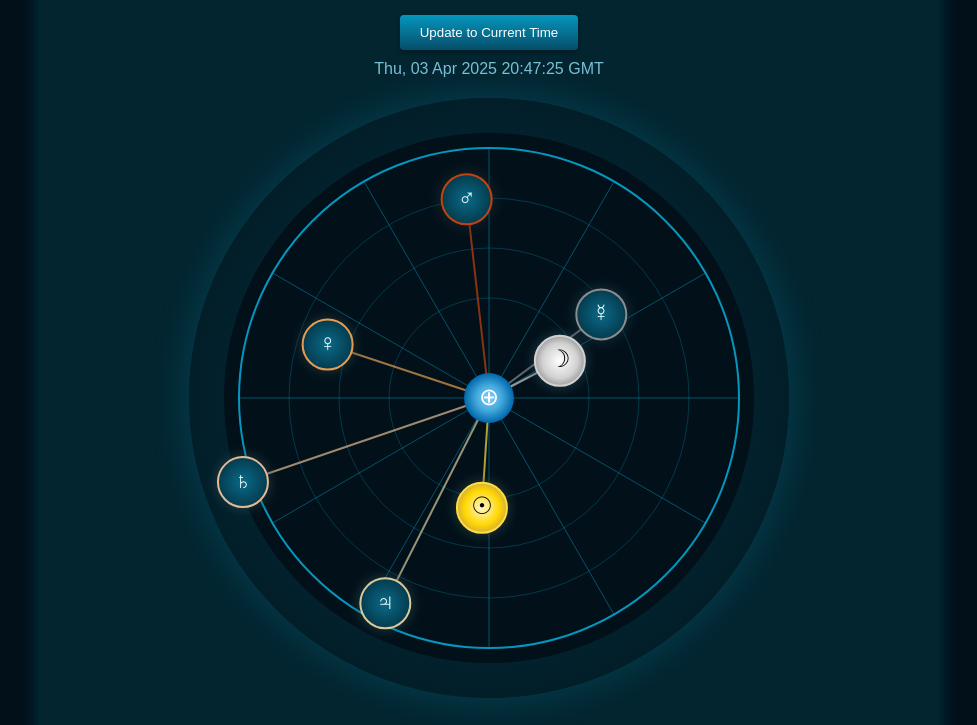
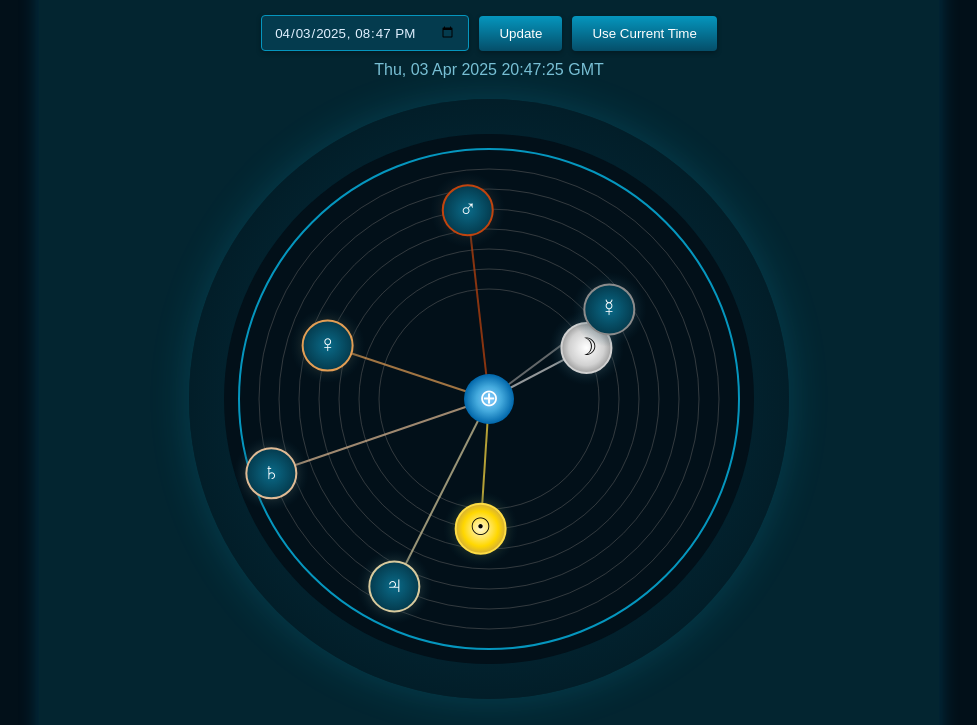
Before and after one commit to gulley/Birth-Sky, a plain HTML site: page index.html in a window 1280 px wide. Shown: the part 113-838 px from the top of the page, without its empty margins (151-1128 px from the left). Drawn offline with Linux system fonts and the light colour scheme.

Commit message:
Cleaning up graphics

```diff
--- a/index.html
+++ b/index.html
@@ -10,7 +10,11 @@
     <div class="container">
         <h1>Birth Sky</h1>
         <div class="controls">
-            <button id="update-btn">Update to Current Time</button>
+            <div class="date-time-controls">
+                <input type="datetime-local" id="date-picker" class="date-picker">
+                <button id="update-btn">Update</button>
+                <button id="current-time-btn">Use Current Time</button>
+            </div>
             <span id="current-time"></span>
         </div>
         <div class="canvas-container">
--- a/script.js
+++ b/script.js
@@ -7,7 +7,7 @@ const CELESTIAL_OBJECTS = {
         phaseOffset: 15,
         eccentricity: 0.0549,
         color: '#d1d1d1',
-        radius: 80
+        radius: 110
     },
     'sun': {
         symbol: '☉',
@@ -16,7 +16,7 @@ const CELESTIAL_OBJECTS = {
         phaseOffset: 0,
         eccentricity: 0.0167,
         color: '#ffdd44',
-        radius: 110
+        radius: 130
     },
     'mercury': {
         symbol: '☿',
@@ -25,7 +25,7 @@ const CELESTIAL_OBJECTS = {
         phaseOffset: 25,
         eccentricity: 0.21,
         color: '#8c8c8c',
-        radius: 140
+        radius: 150
     },
     'venus': {
         symbol: '♀',
@@ -43,7 +43,7 @@ const CELESTIAL_OBJECTS = {
         phaseOffset: 120,
         eccentricity: 0.09,
         color: '#c1440e',
-        radius: 200
+        radius: 190
     },
     'jupiter': {
         symbol: '♃',
@@ -52,7 +52,7 @@ const CELESTIAL_OBJECTS = {
         phaseOffset: 65,
         eccentricity: 0.05,
         color: '#d8ca9d',
-        radius: 230
+        radius: 210
     },
     'saturn': {
         symbol: '♄',
@@ -61,7 +61,7 @@ const CELESTIAL_OBJECTS = {
         phaseOffset: 210,
         eccentricity: 0.06,
         color: '#e0bb95',
-        radius: 260
+        radius: 230
     }
 };
 
@@ -76,8 +76,29 @@ document.addEventListener('DOMContentLoaded', function() {
     centerY = canvas.height / 2;
     maxRadius = Math.min(centerX, centerY) - 50;
 
-    // Update button
-    document.getElementById('update-btn').addEventListener('click', updateCelestialPositions);
+    // Initialize date picker with current date and time
+    const now = new Date();
+    const dateString = now.toISOString().slice(0, 16); // Format: YYYY-MM-DDThh:mm
+    document.getElementById('date-picker').value = dateString;
+
+    // Update button - use selected date
+    document.getElementById('update-btn').addEventListener('click', function() {
+        const dateInput = document.getElementById('date-picker').value;
+        if (dateInput) {
+            const selectedDate = new Date(dateInput);
+            updateCelestialPositions(selectedDate);
+        } else {
+            updateCelestialPositions();
+        }
+    });
+
+    // Current time button - use current time
+    document.getElementById('current-time-btn').addEventListener('click', function() {
+        const now = new Date();
+        const dateString = now.toISOString().slice(0, 16);
+        document.getElementById('date-picker').value = dateString;
+        updateCelestialPositions(now);
+    });
 
     // Initial draw on page load
     updateCelestialPositions();
@@ -131,26 +152,13 @@ function drawCelestialChart() {
     ctx.arc(centerX, centerY, maxRadius, 0, 2 * Math.PI);
     ctx.stroke();
 
-    // Draw inner concentric rings (subtler)
-    ctx.strokeStyle = 'rgba(5, 150, 190, 0.3)';
+    // Draw orbit circles for each planet
     ctx.lineWidth = 1;
-    for (let r = 100; r < maxRadius; r += 50) {
+    ctx.strokeStyle = 'rgba(100, 100, 100, 0.5)'; // Low-contrast gray
+
+    for (const [objectName, objectInfo] of Object.entries(CELESTIAL_OBJECTS)) {
         ctx.beginPath();
-        ctx.arc(centerX, centerY, r, 0, 2 * Math.PI);
-        ctx.stroke();
-    }
-
-    // Draw zodiac division lines (12 sections)
-    ctx.strokeStyle = 'rgba(5, 150, 190, 0.5)';
-    ctx.lineWidth = 1;
-    for (let angle = 0; angle < 360; angle += 30) {
-        const radians = angle * Math.PI / 180;
-        ctx.beginPath();
-        ctx.moveTo(centerX, centerY);
-        ctx.lineTo(
-            centerX + maxRadius * Math.cos(radians),
-            centerY + maxRadius * Math.sin(radians)
-        );
+        ctx.arc(centerX, centerY, objectInfo.radius, 0, 2 * Math.PI);
         ctx.stroke();
     }
 }
@@ -260,10 +268,10 @@ function colorToRgb(hex) {
 }
 
 // Update celestial object positions in the UI
-function updateCelestialPositions() {
-    // Get current time
-    const now = new Date();
-    const utcString = now.toUTCString();
+function updateCelestialPositions(date) {
+    // Use provided date or current time
+    const displayDate = date || new Date();
+    const utcString = displayDate.toUTCString();
     document.getElementById('current-time').textContent = utcString;
 
     // Draw the base chart (without Earth)
@@ -277,7 +285,7 @@ function updateCelestialPositions() {
     // First, calculate all positions
     for (const [objectName, objectInfo] of Object.entries(CELESTIAL_OBJECTS)) {
         // Get ecliptic longitude
-        const longitude = calculateEclipticLongitude(objectName, now);
+        const longitude = calculateEclipticLongitude(objectName, displayDate);
 
         // Store the data for later use
         objectData.push({
--- a/styles.css
+++ b/styles.css
@@ -61,6 +61,15 @@ canvas {
     margin: 20px 0;
 }
 
+.date-time-controls {
+    display: flex;
+    justify-content: center;
+    align-items: center;
+    flex-wrap: wrap;
+    gap: 10px;
+    margin-bottom: 10px;
+}
+
 button {
     background: linear-gradient(to bottom, #0596be, #054e69);
     color: white;
@@ -69,7 +78,6 @@ button {
     text-align: center;
     border-radius: 4px;
     cursor: pointer;
-    margin: 0 5px;
     box-shadow: 0 2px 5px rgba(0,0,0,0.3);
 }
 
@@ -77,6 +85,22 @@ button:hover {
     background: linear-gradient(to bottom, #07b6e6, #0673a0);
 }
 
+.date-picker {
+    background-color: #043b4e;
+    color: #e0f0ff;
+    border: 1px solid #0596be;
+    border-radius: 4px;
+    padding: 8px 12px;
+    font-family: Arial, sans-serif;
+    box-shadow: 0 2px 5px rgba(0,0,0,0.3);
+}
+
+.date-picker:focus {
+    outline: none;
+    border-color: #07b6e6;
+    box-shadow: 0 0 8px rgba(7, 182, 230, 0.5);
+}
+
 #current-time {
     display: block;
     margin-top: 10px;
```
